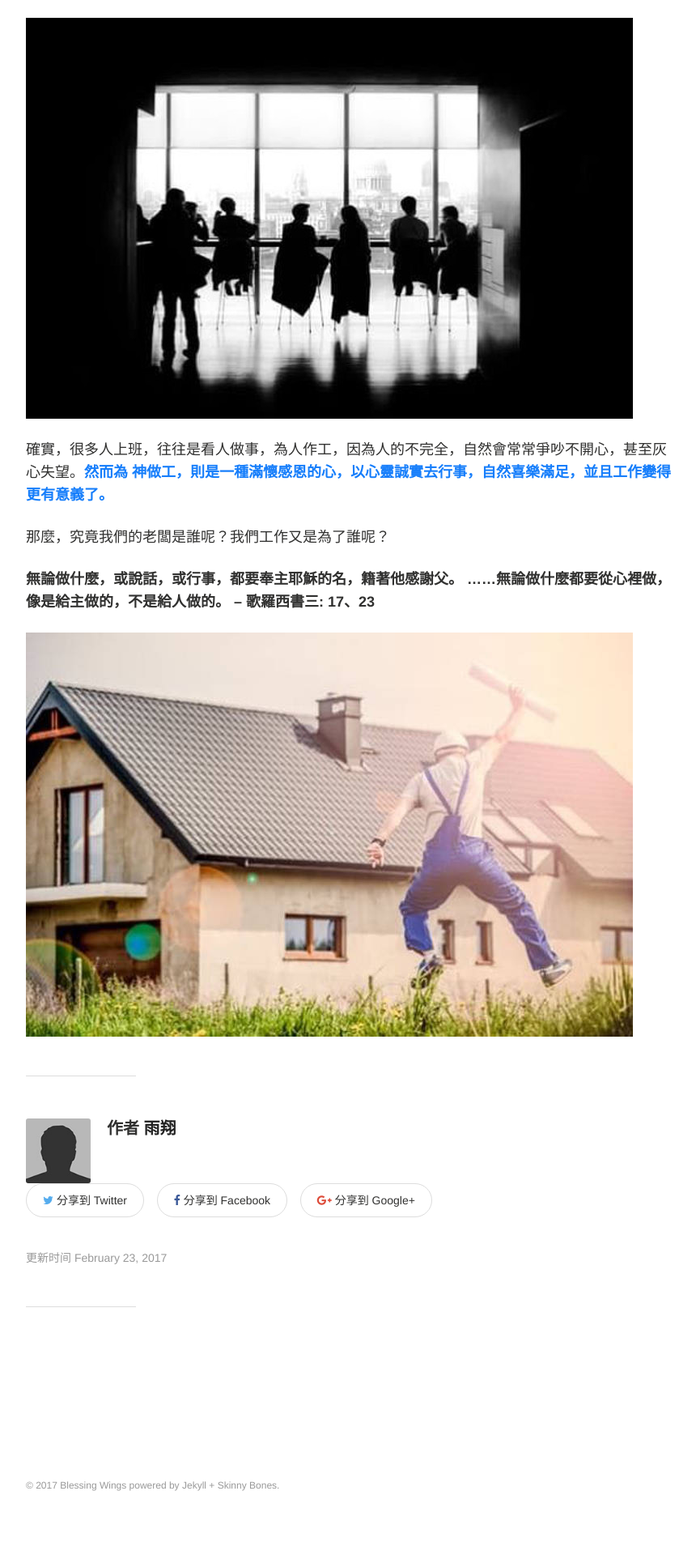
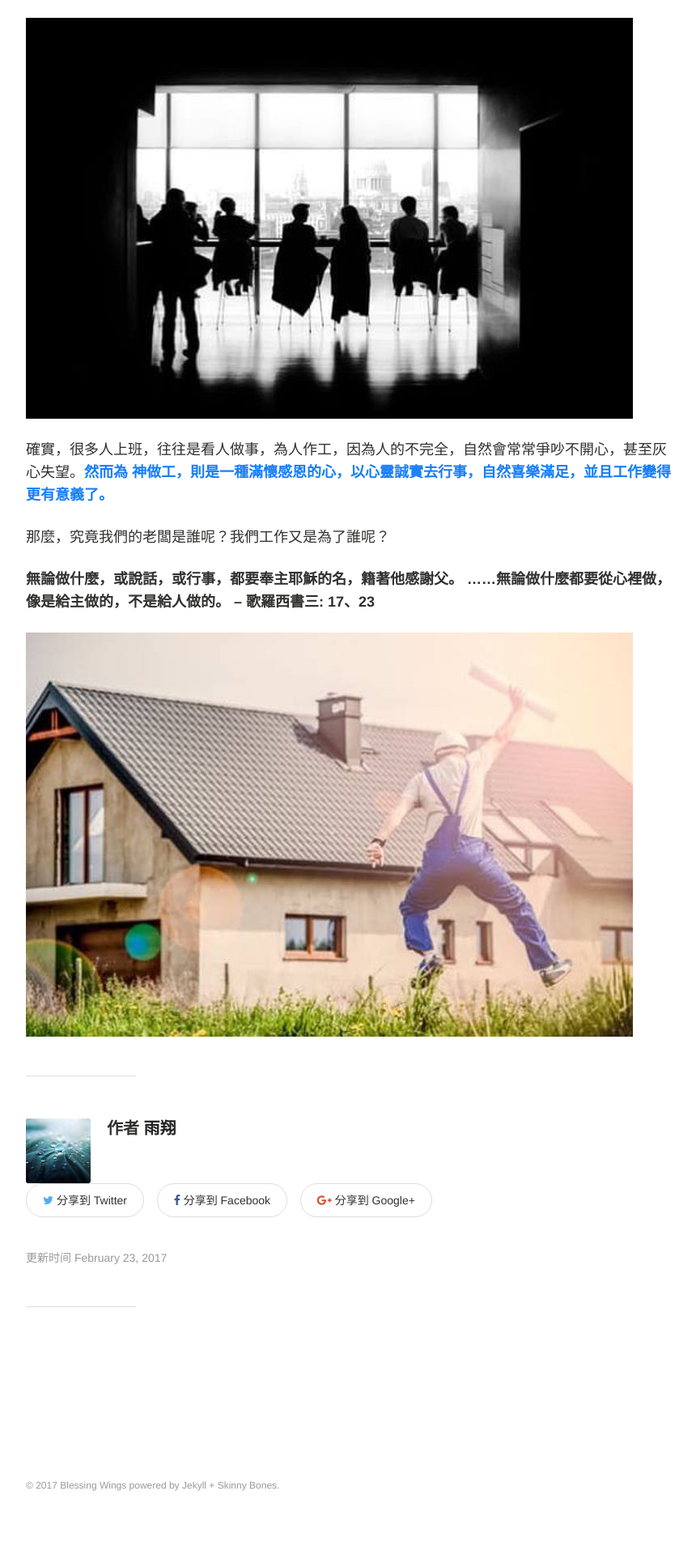
Before and after one commit to saintfish/blessingwings-blog, a Jekyll site: the page built from _posts/2017-02-23-real-boss.md, in a window 1280 px wide. Shown: the part 1981-3901 px from the top of the page at 81% size, without its empty margins (64-924 px from the left). Built offline with Jekyll 4.4.1, drawn with Linux system fonts in a browser that asks for light colours.

Commit message:
Update profile photo of 雨翔

```diff
--- a/_data/authors.yml
+++ b/_data/authors.yml
@@ -15,6 +15,6 @@ wei:
   bio:
 lo:
   name: 雨翔
-  avatar: bio-photo.jpg
+  avatar: authors/lo.jpg
   web: https://www.meipian.cn/c/8877405
   bio:
```
Also changed, not shown: images/authors/lo.jpg (added).
